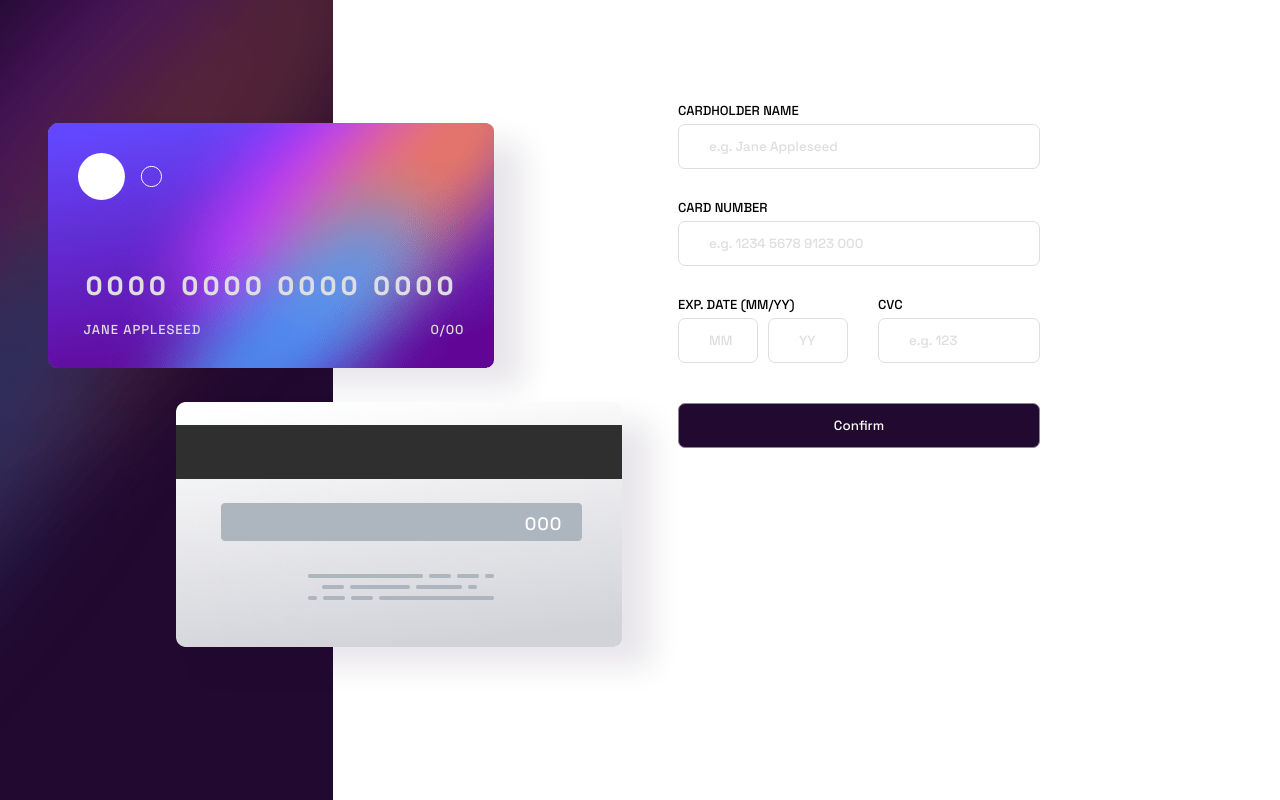
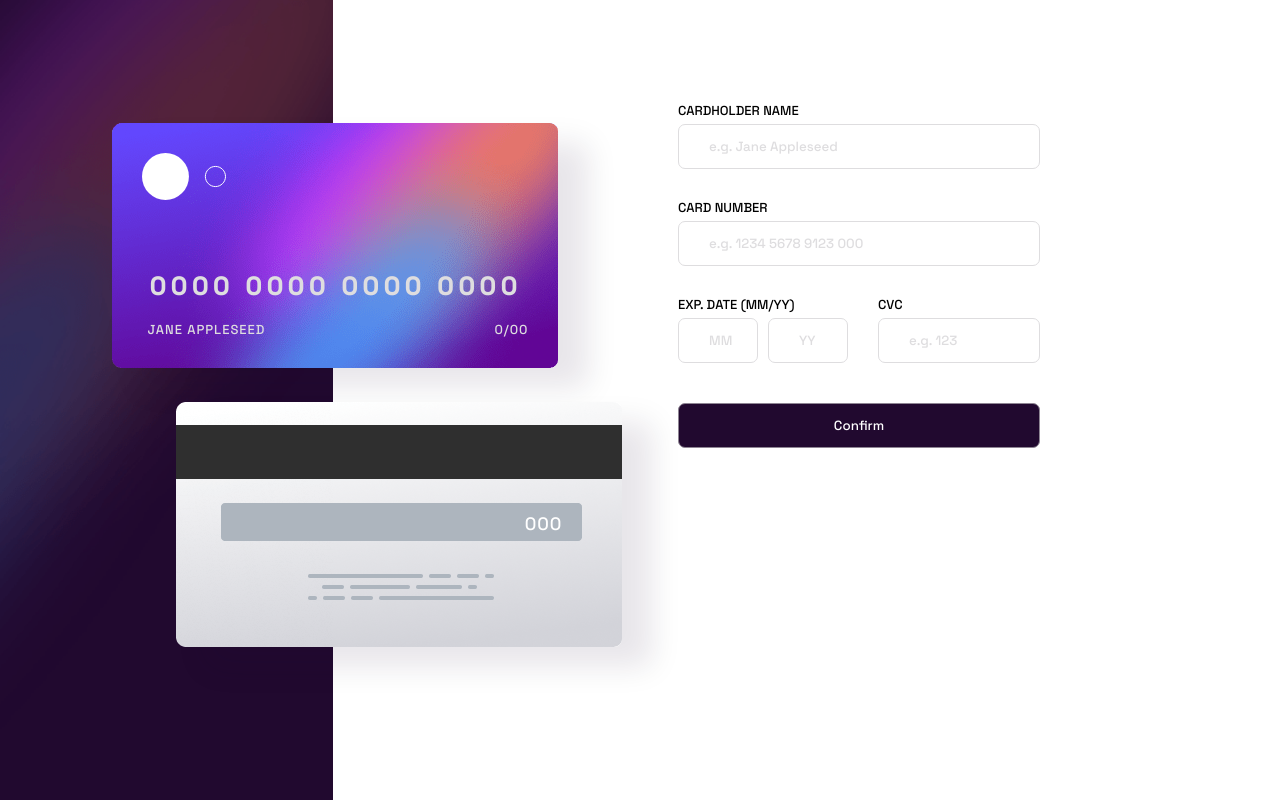
Before and after one commit to Ifefolarin/interactive-card-details-form, a React (Create React App) app: page / in a window 1280 px wide. Built offline with nearby package versions, Linux system fonts and the light colour scheme.

Commit message:
Update DisplayCard.js

```diff
--- a/src/DisplayCard.js
+++ b/src/DisplayCard.js
@@ -11,7 +11,6 @@ export default function DisplayCard({
 
   return (
     <div className="cards">
-      <div className="display-card">
       <div className="front-card">
         <svg
           className="logo"
@@ -39,7 +38,7 @@ export default function DisplayCard({
         <span>
           {cardMonth <= 9
             ? "0" + cardMonth
-              : cardMonth || cardMonth
+            : cardMonth || !cardMonth
             ? cardMonth
             : "00"}
           /{cardYear ? cardYear : "00"}
@@ -49,6 +48,5 @@ export default function DisplayCard({
         <p>{cardCvc ? cardCvc : "000"}</p>
       </div>
     </div>
-    </div>
   );
 }
```
Lines whose indentation alone changed are shown as unchanged.
